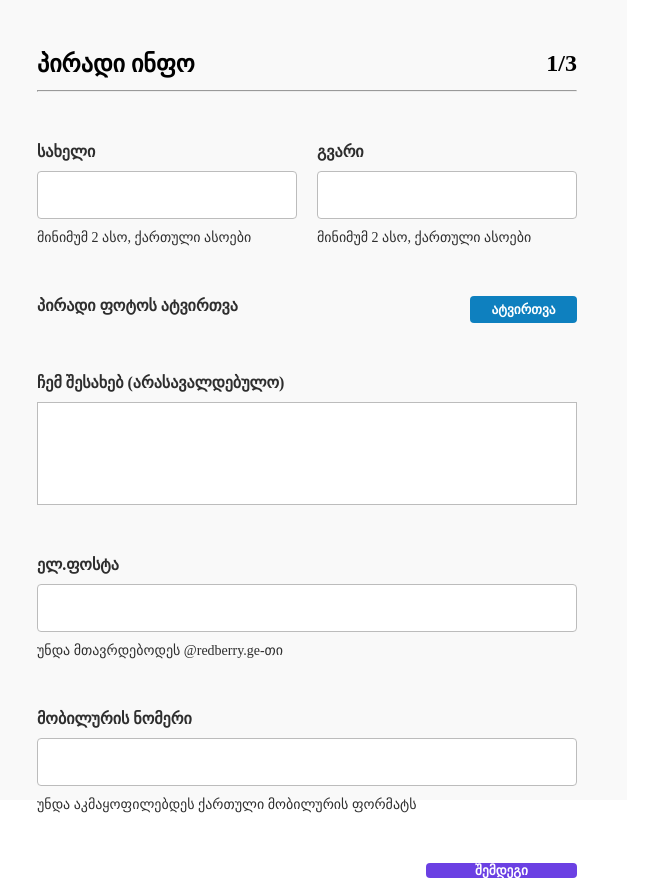
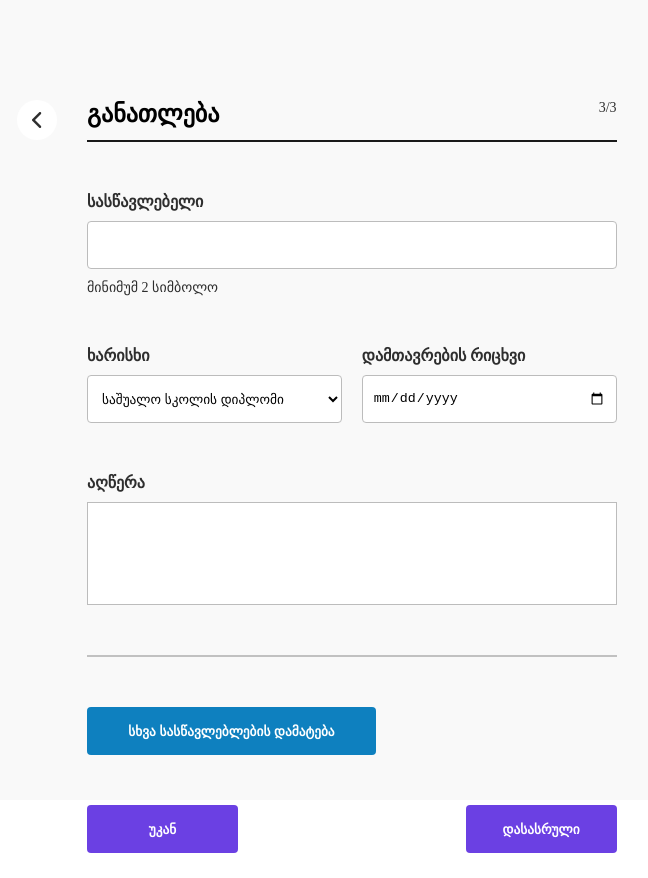
Before and after one commit to Olegbobokhidze/redberry, a React (Create React App) app: page /experienceinfo in a window 1280 px wide. Shown: the whole page, without its empty margins (13-661 px from the left). After the commit the page ends 853 px from the top, so only its background shows below. Built offline with nearby package versions, Linux system fonts and the light colour scheme.

Commit message:
added experience page and education page

```diff
--- a/src/App.tsx
+++ b/src/App.tsx
@@ -2,11 +2,13 @@ import React from "react";
 import { createGlobalStyle } from "styled-components";
 import StarterPage from "./pages/page1/StarterPage";
 import PersonalInfo from "./pages/page2/PersonalInfo";
+import ExperienceInfo from "./pages/page3/ExperienceInfo";
+import EducationInfo from "./pages/page4/EducationInfo";
 function App() {
   return (
     <>
       <GlobalStyle />
-      <PersonalInfo />
+      <EducationInfo />
     </>
   );
 }
--- a/src/pages/page2/PersonalInfo.tsx
+++ b/src/pages/page2/PersonalInfo.tsx
@@ -7,18 +7,24 @@ import {
   Paragraph,
   ParagraphBold,
   Input,
-  ButtonImg,
-  ButtonNext,
+  Button,
+  ButtonBold,
   Line,
   Holder,
   HolderNameSurname,
   InputArea,
   HeaderHolder,
-} from "./styled";
+  ArrowBackDiv,
+  ArrowImg,
+} from "../styled";
+import Arrow from "../../assets/Vector.png";
 export default function PersonalInfo() {
   return (
     <Wrapper>
       <HeaderWrapper>
+        <ArrowBackDiv>
+          <ArrowImg src={Arrow} alt="arrowback" />
+        </ArrowBackDiv>
         <HeaderHolder>
           <Title>პირადი ინფო</Title>
           <Title>1/3</Title>
@@ -39,7 +45,7 @@ export default function PersonalInfo() {
       </HolderNameSurname>
       <Holder style={{ flexDirection: "row", justifyContent: "space-between" }}>
         <ParagraphBold>პირადი ფოტოს ატვირთვა</ParagraphBold>
-        <ButtonImg>ატვირთვა</ButtonImg>
+        <Button>ატვირთვა</Button>
       </Holder>
       <Holder>
         <ParagraphBold>ჩემ შესახებ (არასავალდებულო)</ParagraphBold>
@@ -55,7 +61,7 @@ export default function PersonalInfo() {
         <Input />
         <Paragraph>უნდა აკმაყოფილებდეს ქართული მობილურის ფორმატს</Paragraph>
       </Holder>
-      <ButtonNext>შემდეგი</ButtonNext>
+      <ButtonBold>შემდეგი</ButtonBold>
     </Wrapper>
   );
 }
--- /dev/null
+++ b/src/pages/page3/ExperienceInfo.tsx
@@ -0,0 +1,69 @@
+import React from "react";
+import {
+  HeaderWrapper,
+  Wrapper,
+  Title,
+  Paragraph,
+  ParagraphBold,
+  Input,
+  Button,
+  ButtonBold,
+  Line,
+  Holder,
+  HolderNameSurname,
+  InputArea,
+  HeaderHolder,
+  ArrowBackDiv,
+  ArrowImg,
+} from "../styled";
+import Arrow from "../../assets/Vector.png";
+export default function ExperienceInfo() {
+  return (
+    <Wrapper>
+      <HeaderWrapper>
+        <ArrowBackDiv>
+          <ArrowImg src={Arrow} alt="arrowback" />
+        </ArrowBackDiv>
+        <HeaderHolder>
+          <Title>გამოცდილება</Title>
+          <Paragraph>2/3</Paragraph>
+        </HeaderHolder>
+        <Line />
+      </HeaderWrapper>
+      <Holder>
+        <ParagraphBold>თანამდებობა</ParagraphBold>
+        <Input />
+        <Paragraph>მინიმუმ 2 სიმბოლო</Paragraph>
+      </Holder>
+      <Holder>
+        <ParagraphBold>დამსაქმებელი</ParagraphBold>
+        <Input />
+        <Paragraph>მინიმუმ 2 სიმბოლო</Paragraph>
+      </Holder>
+      <HolderNameSurname>
+        <Holder style={{ width: "50%" }}>
+          <ParagraphBold>დაწყების რიცხვი</ParagraphBold>
+          <Input type="date" style={{ paddingRight: "10px" }} />
+        </Holder>
+        <Holder style={{ width: "50%" }}>
+          <ParagraphBold>დამთავრების რიცხვი</ParagraphBold>
+          <Input type="date" style={{ paddingRight: "10px" }} />
+        </Holder>
+      </HolderNameSurname>
+      <Holder>
+        <ParagraphBold>აღწერა</ParagraphBold>
+        <InputArea />
+      </Holder>
+      <Line style={{ border: "1px solid #C1C1C1" }} />
+      <Holder style={{ maxWidth: "289px" }}>
+        <Button style={{ height: "48px", width: "100%" }}>
+          მეტი გამოცდილების დამატება
+        </Button>
+      </Holder>
+      <Holder style={{ flexDirection: "row", justifyContent: "space-between" }}>
+        <ButtonBold>უკან</ButtonBold>
+        <ButtonBold>შემდეგი</ButtonBold>
+      </Holder>
+    </Wrapper>
+  );
+}
--- /dev/null
+++ b/src/pages/page4/EducationInfo.tsx
@@ -0,0 +1,79 @@
+import React from "react";
+import {
+  HeaderWrapper,
+  Wrapper,
+  Title,
+  Paragraph,
+  ParagraphBold,
+  Input,
+  Button,
+  ButtonBold,
+  Line,
+  Holder,
+  HolderNameSurname,
+  InputArea,
+  HeaderHolder,
+  ArrowBackDiv,
+  ArrowImg,
+  SelectInput,
+  Option,
+} from "../styled";
+import Arrow from "../../assets/Vector.png";
+export default function EducationInfo() {
+  return (
+    <Wrapper>
+      <HeaderWrapper>
+        <ArrowBackDiv>
+          <ArrowImg src={Arrow} alt="arrowback" />
+        </ArrowBackDiv>
+        <HeaderHolder>
+          <Title>განათლება</Title>
+          <Paragraph>3/3</Paragraph>
+        </HeaderHolder>
+        <Line />
+      </HeaderWrapper>
+      <Holder>
+        <ParagraphBold>სასწავლებელი</ParagraphBold>
+        <Input />
+        <Paragraph>მინიმუმ 2 სიმბოლო</Paragraph>
+      </Holder>
+      <HolderNameSurname>
+        <Holder style={{ width: "50%" }}>
+          <ParagraphBold>ხარისხი</ParagraphBold>
+          <SelectInput
+            defaultValue="აირჩიეთ ხარისხი"
+            style={{ paddingRight: "10px" }}
+          >
+            <Option>საშუალო სკოლის დიპლომი</Option>
+            <Option>ზოგადსაგანმანათლებლო დიპლომი</Option>
+            <Option>ბაკალავრი</Option>
+            <Option>მაგისტრი</Option>
+            <Option>დოქტორი</Option>
+            <Option>ასოცირებული ხარისხი</Option>
+            <Option>სტუდენტი</Option>
+            <Option>კოლეჯი (ხარისხის გარეშე)</Option>
+            <Option>სხვა</Option>
+          </SelectInput>
+        </Holder>
+        <Holder style={{ width: "50%" }}>
+          <ParagraphBold>დამთავრების რიცხვი</ParagraphBold>
+          <Input type="date" style={{ paddingRight: "10px" }} />
+        </Holder>
+      </HolderNameSurname>
+      <Holder>
+        <ParagraphBold>აღწერა</ParagraphBold>
+        <InputArea />
+      </Holder>
+      <Line style={{ border: "1px solid #C1C1C1" }} />
+      <Holder style={{ maxWidth: "289px" }}>
+        <Button style={{ height: "48px", width: "100%" }}>
+          სხვა სასწავლებლების დამატება
+        </Button>
+      </Holder>
+      <Holder style={{ flexDirection: "row", justifyContent: "space-between" }}>
+        <ButtonBold>უკან</ButtonBold>
+        <ButtonBold>დასასრული</ButtonBold>
+      </Holder>
+    </Wrapper>
+  );
+}
--- a/src/pages/page2/styled.tsx
+++ b/src/pages/styled.tsx
@@ -1,12 +1,16 @@
 import styled from "styled-components";
 
-export const HeaderWrapper = styled.div``;
+export const HeaderWrapper = styled.div`
+  position: relative;
+`;
 export const HeaderHolder = styled.div`
   display: flex;
   justify-content: space-between;
   margin-bottom: 12px;
 `;
-export const Line = styled.hr``;
+export const Line = styled.hr`
+  border: 1px solid #1a1a1a;
+`;
 export const Title = styled.h1`
   font-size: 24px;
 `;
@@ -32,14 +36,14 @@ export const Input = styled.input`
 export const Wrapper = styled.div`
   display: flex;
 
-  width: 50vw;
+  width: 57vw;
   height: 100vh;
   gap: 50px;
   background-color: #f9f9f9;
   flex-direction: column;
-  padding: 50px;
+  padding: 100px;
 `;
-export const ButtonImg = styled.button`
+export const Button = styled.button`
   background-color: #0e80bf;
   width: 107px;
   border: none;
@@ -55,7 +59,7 @@ export const ButtonImg = styled.button`
     opacity: 0.7;
   }
 `;
-export const ButtonNext = styled.button`
+export const ButtonBold = styled.button`
   background-color: #6b40e3;
   width: 151px;
   height: 48px;
@@ -92,3 +96,36 @@ export const InputArea = styled.textarea`
     outline: none;
   }
 `;
+export const ArrowBackDiv = styled.div`
+  background-color: white;
+  display: flex;
+  align-items: center;
+  justify-content: center;
+  width: 40px;
+  height: 40px;
+  border-radius: 50%;
+  position: absolute;
+  left: -70px;
+  cursor: pointer;
+  &:hover {
+    background-color: #f93b1d;
+  }
+`;
+export const ArrowImg = styled.img`
+  position: absolute;
+`;
+export const SelectInput = styled.select`
+  width: 100%;
+  height: 48px;
+  border-radius: 4px;
+  padding-left: 10px;
+  border: solid 1px #bcbcbc;
+  background-color: white;
+
+  &:focus {
+    outline: none;
+  }
+`;
+export const Option = styled.option`
+  line-height: 21px;
+`;
```
Also changed, not shown: src/assets/Vector.png (added).
